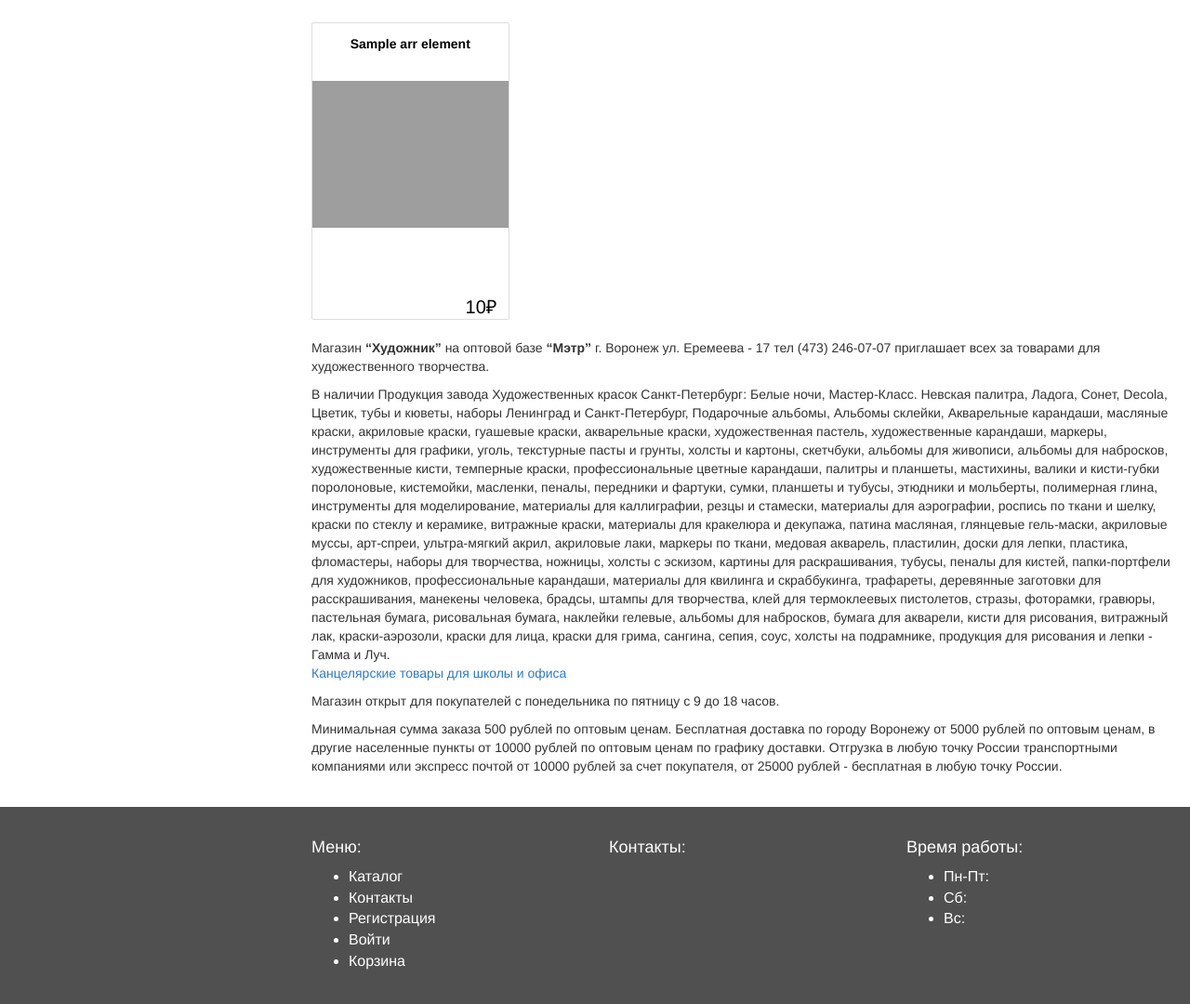
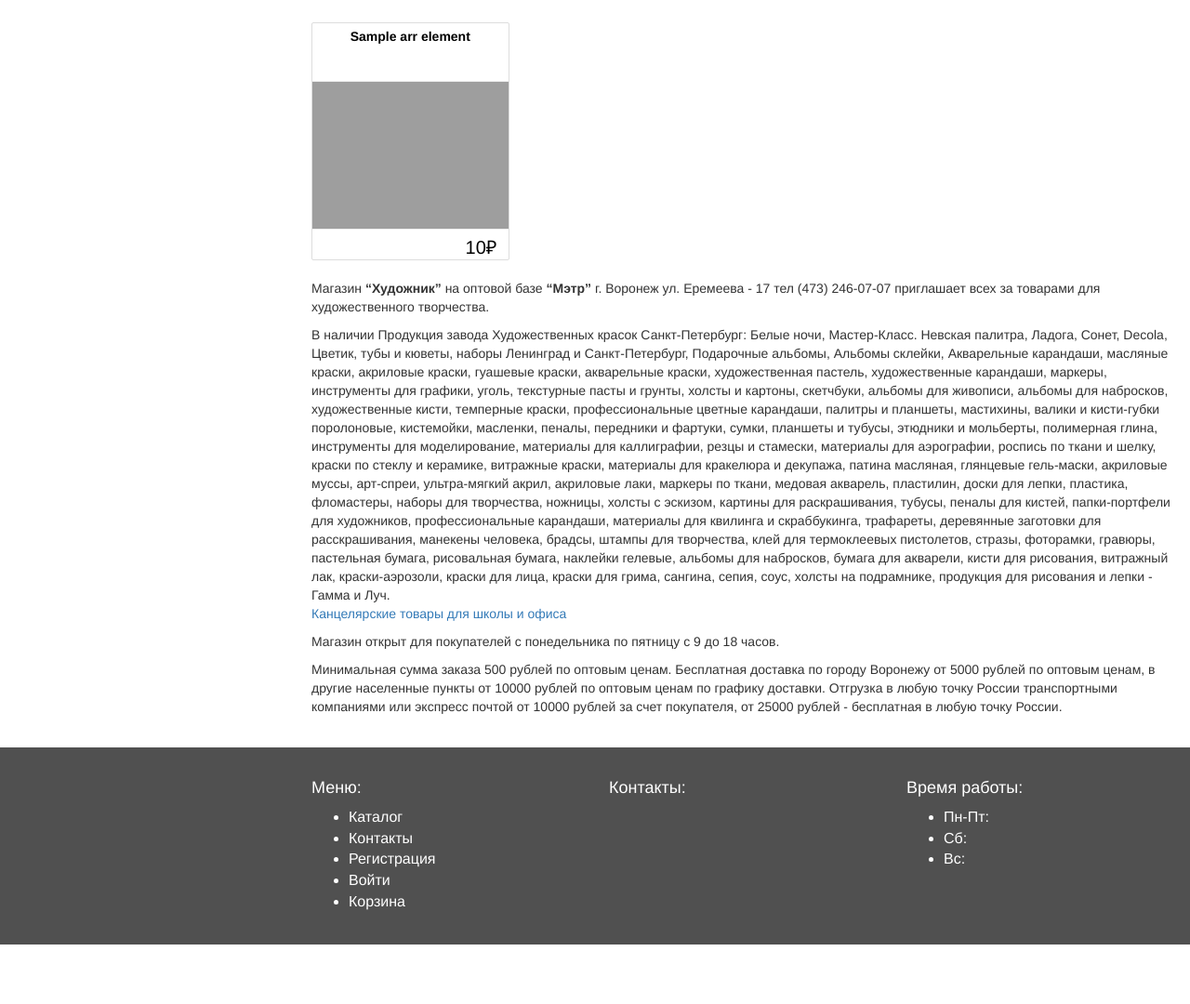
Before and after one commit to metrvrn/artistvrn, a Yii app: template views/site/index.php in a window 1280 px wide. Shown: the part 250-1330 px from the top of the page at 93% size. After the commit the page ends 1266 px from the top, so only its background shows below. Run offline with PHP 8.4 and a stand-in for Yii, Linux system fonts and the light colour scheme; the template is opened without the code that fills it: most values are stand-ins (such as "Sample title", 1, 10 or a date in 2020); data that the repository does not hold is empty; a stand-in replaces the project's code that opens the database connection; some libraries are stand-ins or nearby versions; grey boxes are pictures that could not be loaded.

Commit message:
fix product cart

```diff
--- a/web/css/site.css
+++ b/web/css/site.css
@@ -706,7 +706,6 @@ nav.navbar{
 	text-decoration: none;
 	color: #000;
 	z-index: 0;
-    height: 320px;
 }
 .index-product-cart__link:hover{
     text-decoration: none;
@@ -718,12 +717,8 @@ nav.navbar{
     font-weight: 700;
     text-align: center;
     padding: 4px;
-    padding-top: 12px;
 }
 .index-products-cart__price-wrap{
-    position: absolute;
-    bottom: 0;
-    width: 100%;
     text-align: right;
     padding-right: 12px;
     font-size: 2rem;
@@ -737,6 +732,8 @@ nav.navbar{
     width: 100%;
     height: 100%;
     background-size: cover;
+    border-top: 1px solid #eee;
+    border-bottom: 1px solid #eee;
 }
 @media only screen and (min-width: 450px) {
 	.index-product-cart {
```
